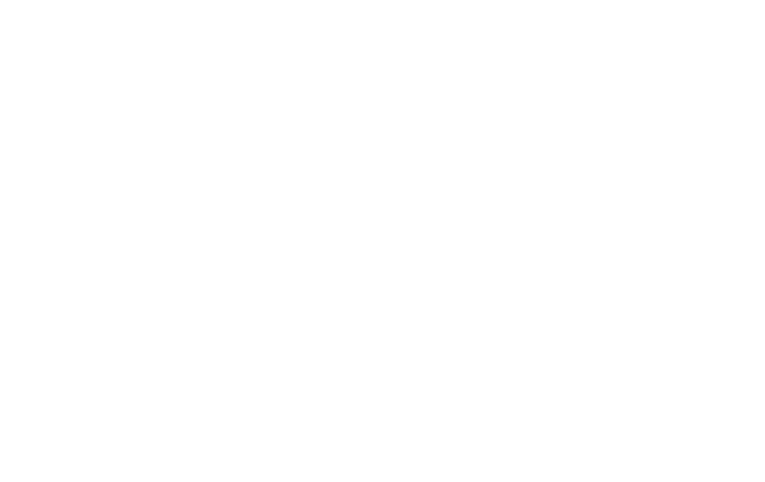
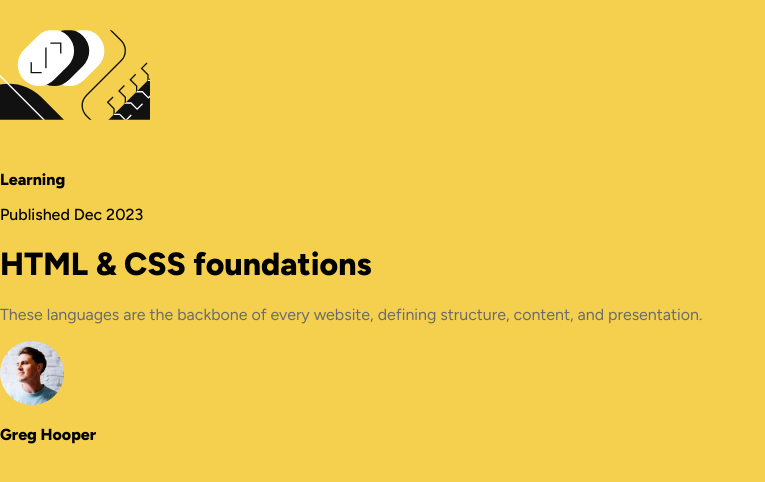
Before and after one commit to Vinicius-Correia-Moraes-Cardoso/blog-preview-card, a plain HTML site: page index.html in a window 1280 px wide. Shown: the whole page, without its empty margins (0-765 px from the left). Drawn offline with Linux system fonts and the light colour scheme.

Commit message:
Finished the html skeleton and the basic css formating of the text.

```diff
--- a/index.html
+++ b/index.html
@@ -6,7 +6,22 @@
     <title>Blog Preview Card</title>
     <link rel="stylesheet" href="/styles/style.css">
     <link rel="icon" type="image/png" href="/images/favicon-32x32.png">
+    <style>
+        @import url('https://fonts.googleapis.com/css2?family=Figtree:ital,wght@0,300..900;1,300..900&display=swap');
+    </style>
 <body>
-
+    <img
+        id="cardImage"
+        src="/images/illustration-article.svg"
+        alt="A abstract illustration of some punctuation marks."
+        height="150"
+        width="150"
+    />
+    <p id="topic" class="bold">Learning</p>
+    <p id="published">Published <time datetime="2023-12"> Dec 2023</time></p>
+    <h1 class="bold">HTML & CSS foundations</h1>
+    <p id="cardDescription">These languages are the backbone of every website, defining structure, content, and presentation.</p>
+    <img src="/images/image-avatar.webp" alt="A photo of the author of the article.">
+    <p id="authorName" class="bold">Greg Hooper</p>
 </body>
 </html>
--- a/styles/style.css
+++ b/styles/style.css
@@ -0,0 +1,21 @@
+
+body {
+    margin: 0;
+    min-height: 100dvh;
+    width: 100%;
+    font-family: "Figtree", sans-serif;
+    background-color:hsl(47, 88%, 63%);
+}
+
+.bold{
+    font-weight: 800;
+}
+
+#published {
+    font-weight: 500;
+}
+
+#cardDescription {
+    font-size: 16px;
+    color: hsl(0, 0%, 42%);
+}
```
Also changed, not shown: 1 other file.
